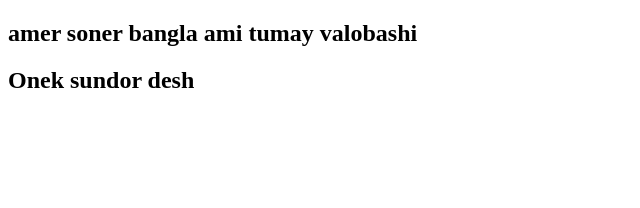
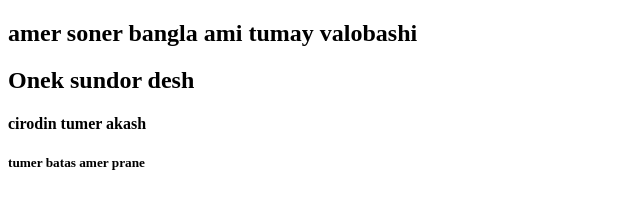
Before and after one commit to Khalek6099/amader-desh, a plain HTML site: page index.html in a window 1280 px wide. Shown: the whole page, without its empty margins (0-640 px from the left). Drawn offline with Linux system fonts and the light colour scheme.

Commit message:
add aroo

```diff
--- a/index.html
+++ b/index.html
@@ -8,5 +8,7 @@
 <body>
     <h2>amer soner bangla ami tumay valobashi</h2>
     <h2>Onek sundor desh</h2>
+    <h4>cirodin tumer akash</h4>
+    <h5>tumer batas amer prane</h5>
 </body>
 </html>
```
